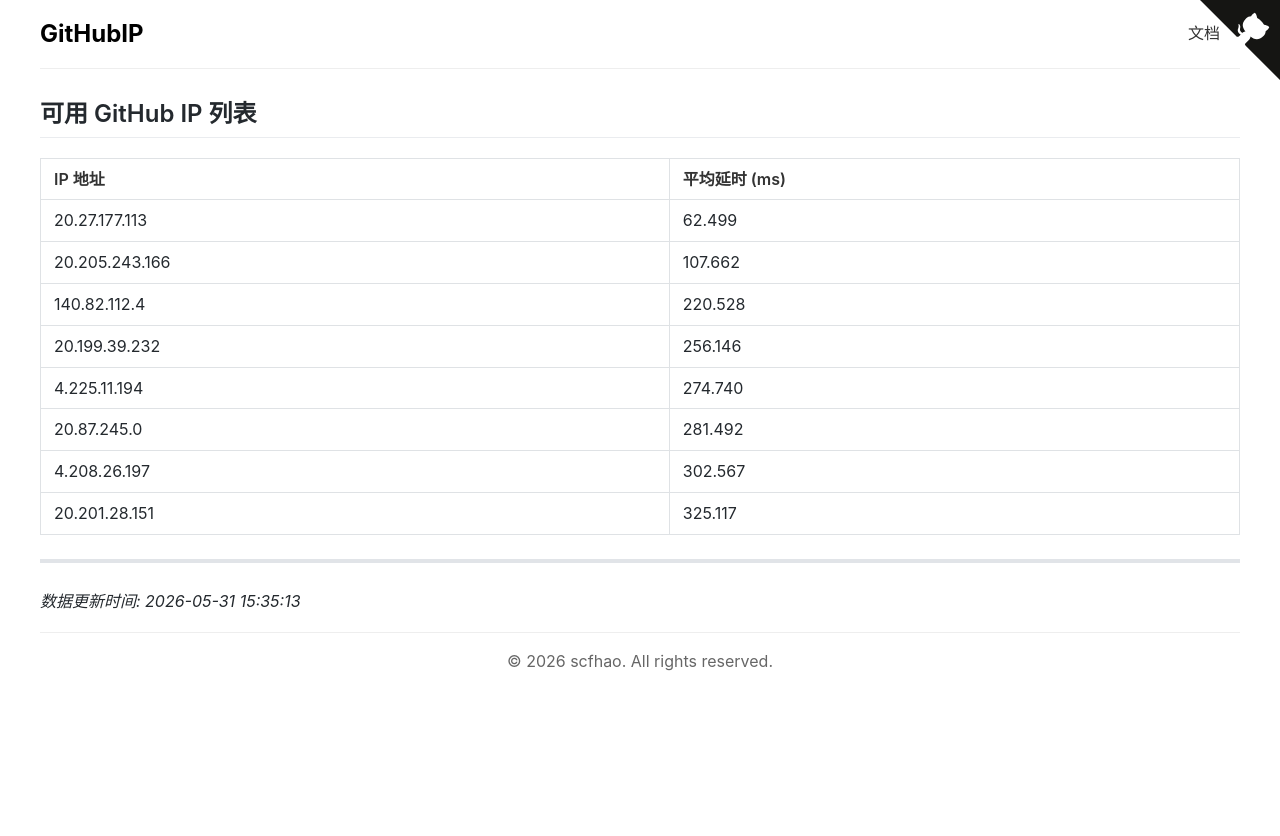
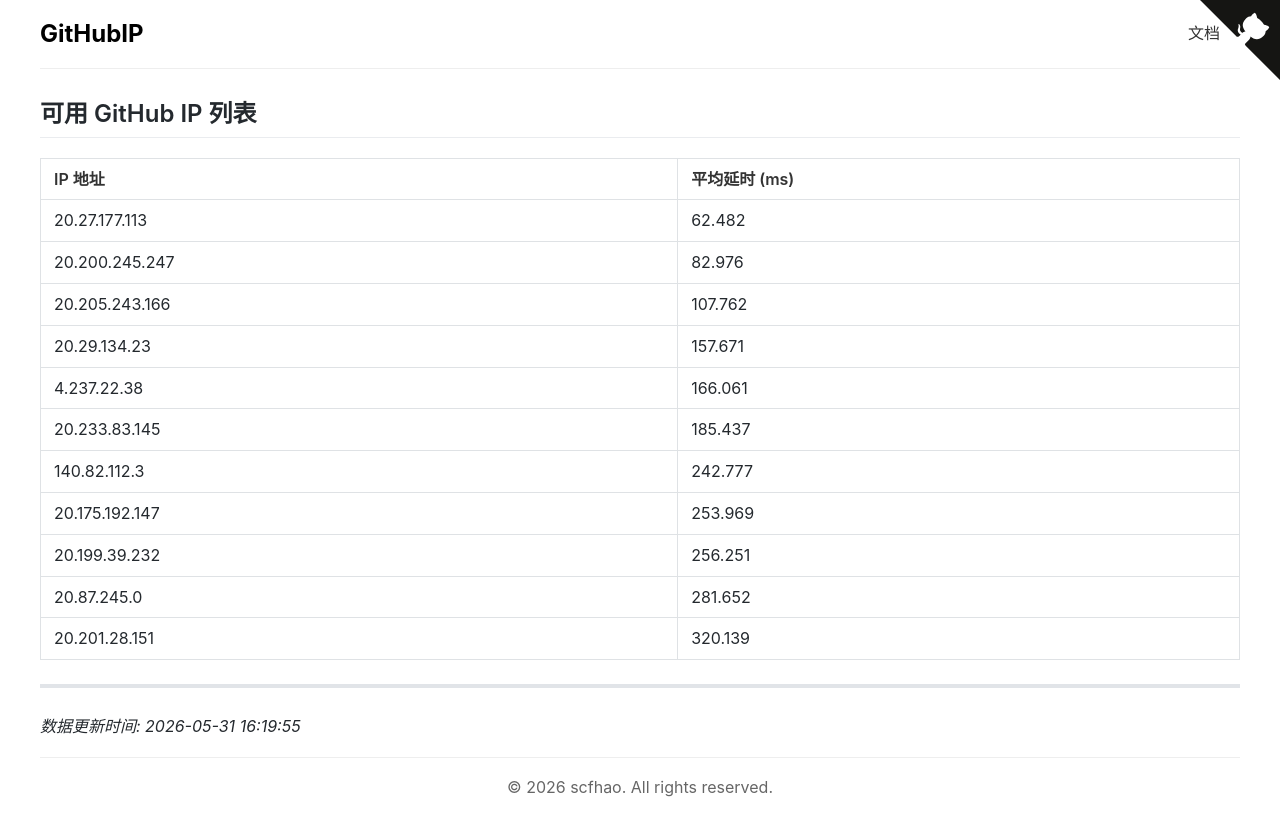
Before and after one commit to scfhao/GitHubIP, a Jekyll site: the page built from index.md, in a window 1280 px wide. Shown: the top 836 px of the page. Built offline with Jekyll 4.4.1, drawn with Linux system fonts in a browser that asks for light colours.

Commit message:
自动脚本执行 - 2026-05-31 16:19:55

```diff
--- a/index.md
+++ b/index.md
@@ -1,22 +1,25 @@
 ---
 layout: home
 title: GitHub IP 列表
-date: 2026-05-31 15:35:13
+date: 2026-05-31 16:19:55
 ---
 
 ## 可用 GitHub IP 列表
 
 | IP 地址 | 平均延时 (ms) |
 |---------|--------------|
-| 20.27.177.113 | 62.499 |
-| 20.205.243.166 | 107.662 |
-| 140.82.112.4 | 220.528 |
-| 20.199.39.232 | 256.146 |
-| 4.225.11.194 | 274.740 |
-| 20.87.245.0 | 281.492 |
-| 4.208.26.197 | 302.567 |
-| 20.201.28.151 | 325.117 |
+| 20.27.177.113 | 62.482 |
+| 20.200.245.247 | 82.976 |
+| 20.205.243.166 | 107.762 |
+| 20.29.134.23 | 157.671 |
+| 4.237.22.38 | 166.061 |
+| 20.233.83.145 | 185.437 |
+| 140.82.112.3 | 242.777 |
+| 20.175.192.147 | 253.969 |
+| 20.199.39.232 | 256.251 |
+| 20.87.245.0 | 281.652 |
+| 20.201.28.151 | 320.139 |
 
 ---
 
-*数据更新时间: 2026-05-31 15:35:13*
+*数据更新时间: 2026-05-31 16:19:55*
```
